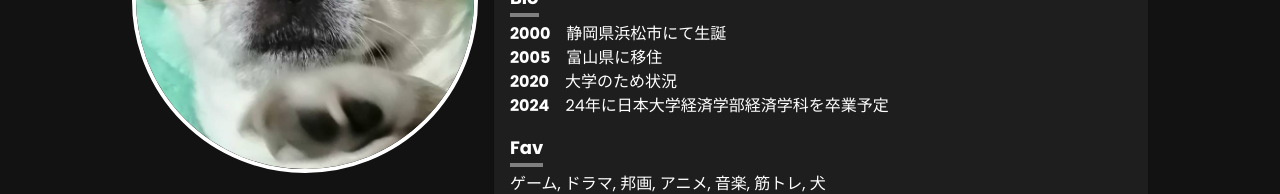
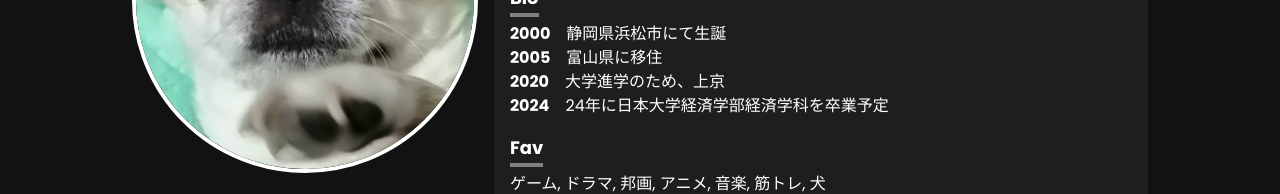
Before and after one commit to R216YU/Portfolio-R216YU, a React (Create React App) app: page / in a window 1280 px wide. Shown: the part 453-647 px from the top of the page. Built offline with nearby package versions, Linux system fonts and the light colour scheme.

Commit message:
worksのリンクを調整

```diff
--- a/src/components/About.jsx
+++ b/src/components/About.jsx
@@ -92,7 +92,7 @@ const About = () => {
                     <Typography variant="span" sx={{ fontWeight: "bold", marginRight: "1rem" }}>
                       2020
                     </Typography>
-                    大学のため状況
+                    大学進学のため、上京
                   </Typography>
 
                   <Typography variant="body1">
--- a/src/components/Works.jsx
+++ b/src/components/Works.jsx
@@ -17,7 +17,7 @@ const Works = () => {
       title: "Portfolio",
       image: portfolioImage,
       text: `以前のポートフォリオを、Material-UIを用いてリニューアル。\nこちらのサイトでは、私の技術や作品をご紹介しています。\nまた主に利用しているライブラリはReact, Material-UI, Recoil等です。`,
-      url: "",
+      url: "https://portfolio-r216-yu.vercel.app/",
     },
     {
       title: "Team-Balancer",
```
Also changed, not shown: src/modules/muiTheme.js (+2 -5 lines).
